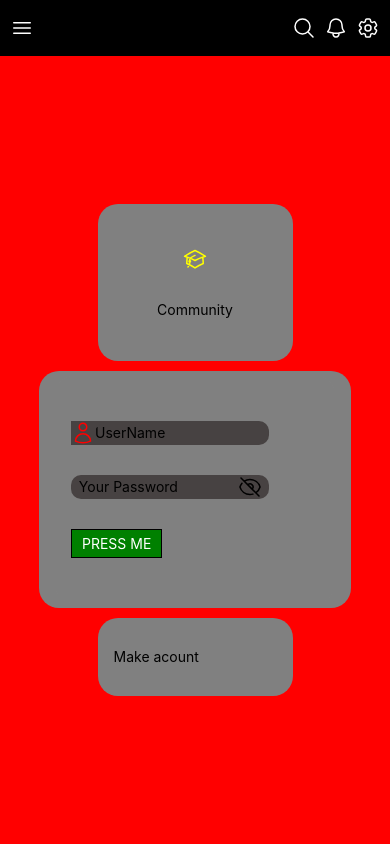
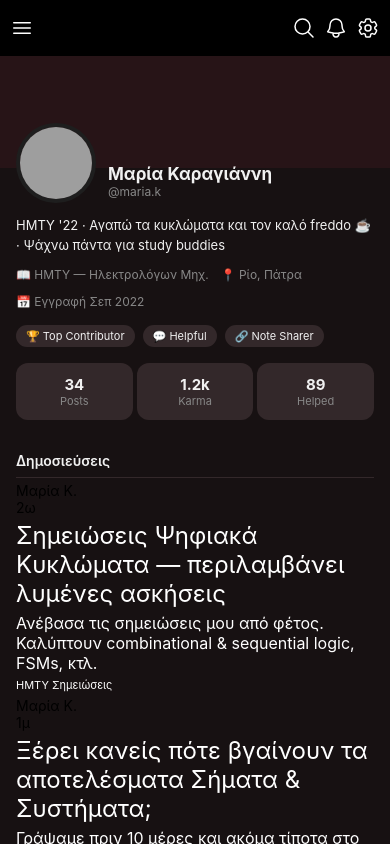
Before and after one commit to AthanasiosKokkinis/UOPlatform, a React Native app: screen /Profile in a window 390 px wide. Built offline with nearby package versions, Linux system fonts and the light colour scheme; grey boxes are pictures that could not be loaded.

Commit message:
dev-wip: added profile screen and worked on basic components

```diff
--- a/App.tsx
+++ b/App.tsx
@@ -9,6 +9,7 @@ import { MainScreen } from './screens/MainScreen';
 import { HomeScreen } from './screens/HomeScreen';
 import { PostScreen } from './screens/PostScreen';
 import { Navbar } from './components/navigation/Navbar';
+import { ProfileScreen } from './screens/ProfileScreen.tsx';
 
 const Stack = createNativeStackNavigator();
 const NAVBAR_HEIGHT = 56;
@@ -34,6 +35,7 @@ function AppContent() {
           <Stack.Screen name="Main" component={MainScreen} />
           <Stack.Screen name="Home" component={HomeScreen} />
           <Stack.Screen name="Post" component={PostScreen} />
+          <Stack.Screen name="Profile" component={ProfileScreen} />
         </Stack.Navigator>
       </View>
     </NavigationContainer>
--- /dev/null
+++ b/components/profile-screen/ProfileBadges.tsx
@@ -0,0 +1,41 @@
+import React from 'react';
+import { View, Text, StyleSheet } from 'react-native';
+import { COLORS } from './colors';
+
+interface Badge {
+  label: string;
+  icon: string;
+}
+
+interface ProfileBadgesProps {
+  badges: Badge[];
+}
+
+export const ProfileBadges = ({ badges }: ProfileBadgesProps) => (
+  <View style={styles.badgeRow}>
+    {badges.map(badge => (
+      <View key={badge.label} style={styles.badge}>
+        <Text style={styles.badgeText}>{badge.icon} {badge.label}</Text>
+      </View>
+    ))}
+  </View>
+);
+
+const styles = StyleSheet.create({
+  badgeRow: {
+    flexDirection: 'row',
+    flexWrap: 'wrap',
+    gap: 8,
+    marginBottom: 16,
+  },
+  badge: {
+    backgroundColor: COLORS.secondary,
+    borderRadius: 12,
+    paddingHorizontal: 10,
+    paddingVertical: 4,
+  },
+  badgeText: {
+    fontSize: 11,
+    color: COLORS.foreground,
+  },
+});
--- /dev/null
+++ b/components/profile-screen/ProfileHeader.tsx
@@ -0,0 +1,75 @@
+import React from 'react';
+import { View, Text, Image, StyleSheet } from 'react-native';
+import { COLORS } from './colors';
+
+interface ProfileHeaderProps {
+  avatarUri: string;
+  displayName: string;
+  username: string;
+  bio: string;
+  meta: { department: string; location: string; joinedLabel: string };
+}
+
+export const ProfileHeader = ({ avatarUri, displayName, username, bio, meta }: ProfileHeaderProps) => (
+  <View>
+    <View style={styles.avatarRow}>
+      <Image source={{ uri: avatarUri }} style={styles.avatar} />
+      <View style={styles.nameBlock}>
+        <Text style={styles.displayName}>{displayName}</Text>
+        <Text style={styles.username}>{username}</Text>
+      </View>
+    </View>
+
+    <Text style={styles.bio}>{bio}</Text>
+
+    <View style={styles.metaRow}>
+      <Text style={styles.metaItem}>📖 {meta.department}</Text>
+      <Text style={styles.metaItem}>📍 {meta.location}</Text>
+      <Text style={styles.metaItem}>📅 {meta.joinedLabel}</Text>
+    </View>
+  </View>
+);
+
+const styles = StyleSheet.create({
+  avatarRow: {
+    flexDirection: 'row',
+    alignItems: 'flex-end',
+    gap: 12,
+    marginBottom: 12,
+  },
+  avatar: {
+    width: 80,
+    height: 80,
+    borderRadius: 40,
+    borderWidth: 4,
+    borderColor: COLORS.card,
+  },
+  nameBlock: {
+    paddingBottom: 4,
+  },
+  displayName: {
+    fontSize: 17,
+    fontWeight: 'bold',
+    color: COLORS.foreground,
+  },
+  username: {
+    fontSize: 12,
+    color: COLORS.mutedForeground,
+  },
+  bio: {
+    fontSize: 13,
+    color: COLORS.foreground,
+    lineHeight: 20,
+    marginBottom: 12,
+  },
+  metaRow: {
+    flexDirection: 'row',
+    flexWrap: 'wrap',
+    gap: 12,
+    marginBottom: 16,
+  },
+  metaItem: {
+    fontSize: 12,
+    color: COLORS.mutedForeground,
+  },
+});
--- /dev/null
+++ b/components/profile-screen/ProfilePosts.tsx
@@ -0,0 +1,53 @@
+import React from 'react';
+import { View, Text, StyleSheet } from 'react-native';
+import { FullPost } from '../post-screen/FullPost';
+import { COLORS } from './colors';
+
+interface Post {
+  author: string;
+  timeAgo: string;
+  title: string;
+  body: string;
+  tags: string[];
+  votes: number;
+  comments: number;
+}
+
+interface ProfilePostsProps {
+  posts: Post[];
+}
+
+export const ProfilePosts = ({ posts }: ProfilePostsProps) => (
+  <View style={styles.postsSection}>
+    <View style={styles.header}>
+      <Text style={styles.headerTitle}>Δημοσιεύσεις</Text>
+    </View>
+    {posts.map((post, i) => (
+      <FullPost
+        key={i}
+        username={post.author}
+        datePosted={post.timeAgo}
+        title={post.title}
+        content={{ text: post.body, tags: post.tags }}
+        metas={{ likes: post.votes, comments: post.comments }}
+      />
+    ))}
+  </View>
+);
+
+const styles = StyleSheet.create({
+  postsSection: {
+    marginTop: 8,
+  },
+  header: {
+    paddingVertical: 8,
+    borderBottomWidth: 1,
+    borderBottomColor: COLORS.secondary,
+    marginBottom: 4,
+  },
+  headerTitle: {
+    fontSize: 14,
+    fontWeight: '600',
+    color: COLORS.foreground,
+  },
+});
--- /dev/null
+++ b/components/profile-screen/ProfileStats.tsx
@@ -0,0 +1,47 @@
+import React from 'react';
+import { View, Text, StyleSheet } from 'react-native';
+import { COLORS } from './colors';
+
+interface Stat {
+  label: string;
+  value: string;
+}
+
+interface ProfileStatsProps {
+  stats: Stat[];
+}
+
+export const ProfileStats = ({ stats }: ProfileStatsProps) => (
+  <View style={styles.statsRow}>
+    {stats.map(stat => (
+      <View key={stat.label} style={styles.statBox}>
+        <Text style={styles.statValue}>{stat.value}</Text>
+        <Text style={styles.statLabel}>{stat.label}</Text>
+      </View>
+    ))}
+  </View>
+);
+
+const styles = StyleSheet.create({
+  statsRow: {
+    flexDirection: 'row',
+    gap: 4,
+    marginBottom: 16,
+  },
+  statBox: {
+    flex: 1,
+    backgroundColor: COLORS.secondary,
+    borderRadius: 12,
+    paddingVertical: 12,
+    alignItems: 'center',
+  },
+  statValue: {
+    fontSize: 15,
+    fontWeight: 'bold',
+    color: COLORS.foreground,
+  },
+  statLabel: {
+    fontSize: 11,
+    color: COLORS.mutedForeground,
+  },
+});
--- /dev/null
+++ b/components/profile-screen/colors.ts
@@ -0,0 +1,9 @@
+export const COLORS = {
+  background: '#171112',
+  card: '#1e1e1e',
+  secondary: '#33282A',
+  primary: '#401B20',
+  accent: '#3E2A17',
+  foreground: '#f1f1f1',
+  mutedForeground: '#888',
+};
--- a/screens/PostScreen.tsx
+++ b/screens/PostScreen.tsx
@@ -1,5 +1,11 @@
 import React, { use } from "react";
-import {View, Text, StyleSheet, Button, ScrollView} from "react-native";
+import {
+  Pressable,
+  Text,
+  StyleSheet,
+  Button,
+  ScrollView,
+} from 'react-native';
 import { useNavigation } from "@react-navigation/native";
 import { FullPost } from "../components/post-screen/FullPost";
 import {Comment} from "../components/post-screen/Comment";
@@ -42,6 +48,9 @@ export const PostScreen = () => {
         style={styles.container}
         contentContainerStyle={styles.contentContainer}
       >
+        <Pressable onPress={() => navigation.navigate('Profile' as never)}>
+          <Text>Go to profile</Text>
+        </Pressable>
         <Text>This is the PostScreen</Text>
         <FullPost
           username={dummyPost.username}
--- /dev/null
+++ b/screens/ProfileScreen.tsx
@@ -0,0 +1,85 @@
+import React from 'react';
+import { View, ScrollView, StyleSheet } from 'react-native';
+import { ProfileHeader } from '../components/profile-screen/ProfileHeader';
+import { ProfileBadges } from '../components/profile-screen/ProfileBadges';
+import { ProfileStats } from '../components/profile-screen/ProfileStats';
+import { ProfilePosts } from '../components/profile-screen/ProfilePosts';
+import { COLORS } from '../components/profile-screen/colors';
+
+const userPosts = [
+  {
+    channel: 'σημειώσεις',
+    author: 'Μαρία Κ.',
+    authorYear: '22',
+    timeAgo: '2ω',
+    title: 'Σημειώσεις Ψηφιακά Κυκλώματα — περιλαμβάνει λυμένες ασκήσεις',
+    body: 'Ανέβασα τις σημειώσεις μου από φέτος. Καλύπτουν combinational & sequential logic, FSMs, κτλ.',
+    votes: 128,
+    comments: 42,
+    tags: ['ΗΜΤΥ', 'Σημειώσεις'],
+  },
+  {
+    channel: 'εξεταστική',
+    author: 'Μαρία Κ.',
+    authorYear: '22',
+    timeAgo: '1μ',
+    title: 'Ξέρει κανείς πότε βγαίνουν τα αποτελέσματα Σήματα & Συστήματα;',
+    body: 'Γράψαμε πριν 10 μέρες και ακόμα τίποτα στο eclass.',
+    votes: 42,
+    comments: 18,
+    tags: ['ΗΜΤΥ', 'Εξεταστική'],
+  },
+];
+
+const stats = [
+  { label: 'Posts', value: '34' },
+  { label: 'Karma', value: '1.2k' },
+  { label: 'Helped', value: '89' },
+];
+
+const badges = [
+  { label: 'Top Contributor', icon: '🏆' },
+  { label: 'Helpful', icon: '💬' },
+  { label: 'Note Sharer', icon: '🔗' },
+];
+
+export const ProfileScreen = () => (
+  <ScrollView style={styles.container} contentContainerStyle={styles.contentContainer}>
+    <View style={styles.cover} />
+    <View style={styles.profileSection}>
+      <ProfileHeader
+        avatarUri="https://images.unsplash.com/photo-1494790108377-be9c29b29330?w=200&h=200&fit=crop&crop=face"
+        displayName="Μαρία Καραγιάννη"
+        username="@maria.k"
+        bio="ΗΜΤΥ '22 · Αγαπώ τα κυκλώματα και τον καλό freddo ☕ · Ψάχνω πάντα για study buddies"
+        meta={{
+          department: 'ΗΜΤΥ — Ηλεκτρολόγων Μηχ.',
+          location: 'Ρίο, Πάτρα',
+          joinedLabel: 'Εγγραφή Σεπ 2022',
+        }}
+      />
+      <ProfileBadges badges={badges} />
+      <ProfileStats stats={stats} />
+      <ProfilePosts posts={userPosts} />
+    </View>
+  </ScrollView>
+);
+
+const styles = StyleSheet.create({
+  container: {
+    flex: 1,
+    backgroundColor: COLORS.background,
+  },
+  contentContainer: {
+    paddingBottom: 32,
+  },
+  cover: {
+    height: 112,
+    backgroundColor: COLORS.primary,
+    opacity: 0.4,
+  },
+  profileSection: {
+    paddingHorizontal: 16,
+    marginTop: -45,
+  },
+});
```
Lines whose indentation alone changed are shown as unchanged.
